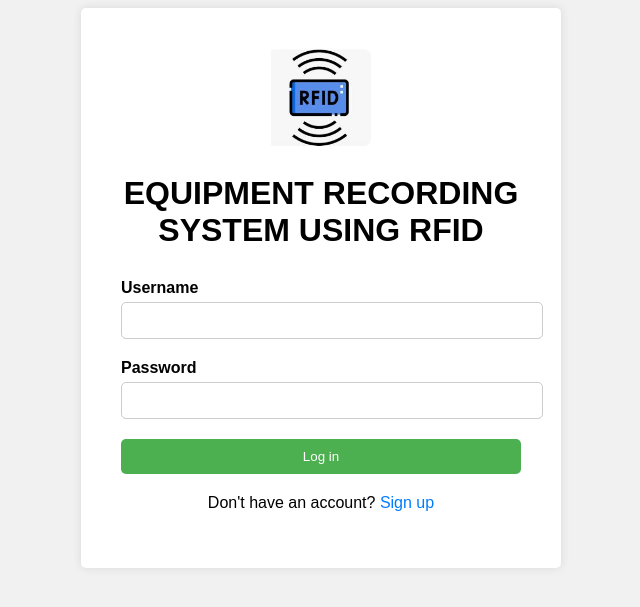
After one commit to Robert-Xsa/EQUIPMENT_RECORDING_SYSTEM_USING_RFID, a Django app: template equipment_management/equipments/templates/login.html in a window 1280 px wide. The commit adds this page. Shown: the top 607 px of the page, without its empty margins (319-959 px from the left). Run offline with Django 3.2, Linux system fonts and the light colour scheme; the template is opened without the code that fills it, so the values that code supplies are empty.

Commit message:
3'rd commit

```diff
--- a/equipment_management/equipments/templates/admin_dashboard.html
+++ b/equipment_management/equipments/templates/admin_dashboard.html
@@ -126,6 +126,7 @@
                 <li><a href="{% url 'borrow_equipment' %}">BORROW</a></li>
                 <li><a href="{% url 'borrowing_list' %}">BORROWED</a></li>
                 <li><a href="{% url 'add_student' %}">ADD STUDENTS</a></li>
+		<li><a href="{% url 'logout' %}">LOGOUT</a></li>
 
             </ul>
         </div>
--- /dev/null
+++ b/equipment_management/equipments/templates/login.html
@@ -0,0 +1,112 @@
+{% load static %}
+<!DOCTYPE html>
+<html lang="en">
+
+<head>
+  <meta charset="UTF-8">
+  <meta name="viewport" content="width=device-width, initial-scale=1.0">
+  <title>equipment recorder</title>
+  <style>
+    body {
+      background-color: #f1f1f1;
+      font-family: Arial, sans-serif;
+    }
+
+    .container {
+      max-width: 400px;
+      margin: 0 auto;
+      padding: 40px;
+      background-color: #fff;
+      border-radius: 5px;
+      box-shadow: 0 0 10px rgba(0, 0, 0, 0.1);
+    }
+
+    h1 {
+      text-align: center;
+      margin-bottom: 30px;
+    }
+
+    .logo {
+      text-align: center;
+      margin-bottom: 20px;
+    }
+
+    .logo img {
+      max-width: 100px;
+    }
+
+    .input-group {
+      margin-bottom: 20px;
+    }
+
+    label {
+      display: block;
+      margin-bottom: 5px;
+      font-weight: bold;
+    }
+
+    input[type="text"],
+    input[type="password"] {
+      width: 100%;
+      padding: 10px;
+      border-radius: 5px;
+      border: 1px solid #ccc;
+    }
+
+    button {
+      display: block;
+      width: 100%;
+      padding: 10px;
+      background-color: #4CAF50;
+      color: #fff;
+      border: none;
+      border-radius: 5px;
+      cursor: pointer;
+    }
+
+    button:hover {
+      background-color: #45a049;
+    }
+
+    .signup-link {
+      text-align: center;
+      margin-top: 20px;
+    }
+
+    .signup-link a {
+      color: #007bff;
+      text-decoration: none;
+    }
+
+    .signup-link a:hover {
+      text-decoration: underline;
+    }
+  </style>
+</head>
+
+<body>
+  <div class="container">
+    <div class="logo">
+      <img src="{% static 'logo.jpg' %}" alt="Logo">
+    </div>
+    <h1>EQUIPMENT RECORDING SYSTEM USING RFID</h1>
+    {% if message %}
+    <p>{{ message }}</p>
+    {% endif %}
+    <form action="" method="POST">
+      {% csrf_token %}
+      <div class="input-group">
+        <label for="username">Username</label>
+        <input type="text" id="username" name="username" required>
+      </div>
+      <div class="input-group">
+        <label for="password">Password</label>
+        <input type="password" id="password" name="password" required>
+      </div>
+      <button type="submit">Log in</button>
+    </form>
+    <p class="signup-link">Don't have an account? <a href="{% url 'signup' %}">Sign up</a></p>
+  </div>
+</body>
+
+</html>
--- a/equipment_management/equipments/urls.py
+++ b/equipment_management/equipments/urls.py
@@ -5,8 +5,10 @@ from django.conf.urls.static import static
 
 
 urlpatterns = [
-    path('', views.admin_dashboard, name='admin-dashboard'),
-    #path('detect_rfid/', views.detect_rfid, name='detect_rfid'),
+    path('', views.user_login, name='login'),
+    path('logout/', views.user_logout, name='logout'),
+    path('user_signup/', views.user_signup, name='signup'),
+    path('admin-dashboard', views.admin_dashboard, name='admin-dashboard'),
     path('return_equipment/', views.return_equipment, name='return_equipment'),
     path('rfid_detection/', views.rfid_detection, name='rfid_detection'),
     path('view-tag/', views.view_tag, name='view-tag'),
```
Also changed, not shown: equipment_management/equipment_management/settings.py (+19 -1 lines), equipment_management/equipments/templates/signup.html (added, +107 -0 lines), equipment_management/equipments/views.py (+33 -0 lines), equipment_management/db.sqlite3, equipment_management/static/logo.JPG (added).
